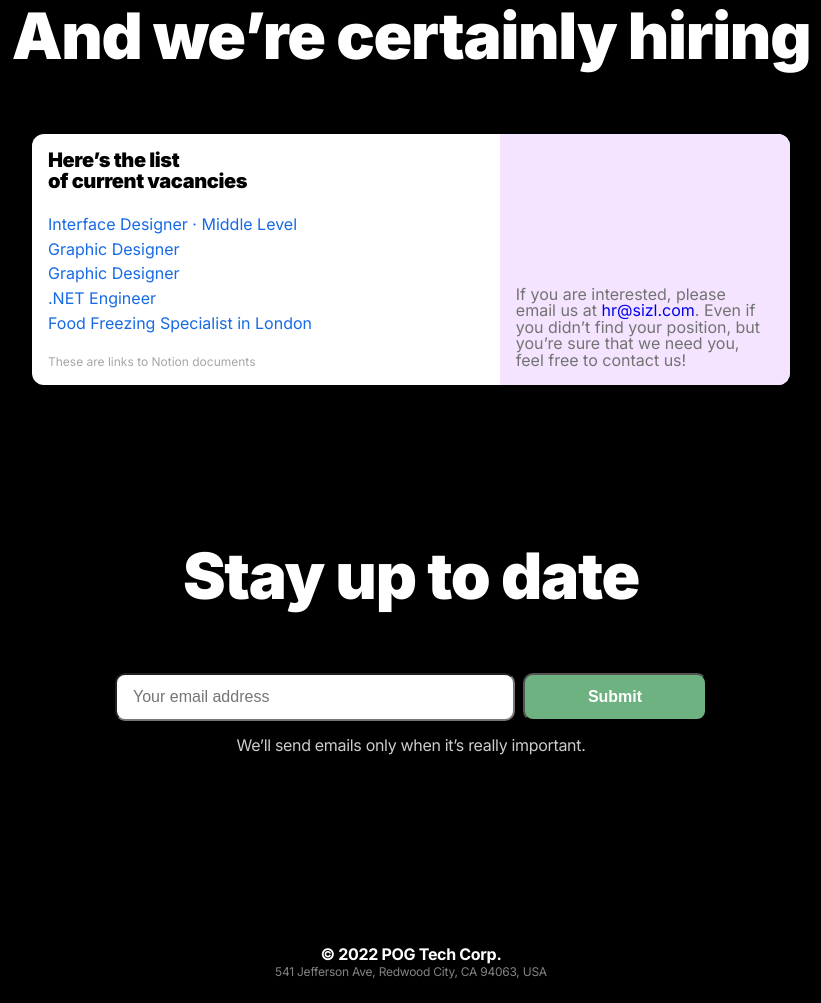
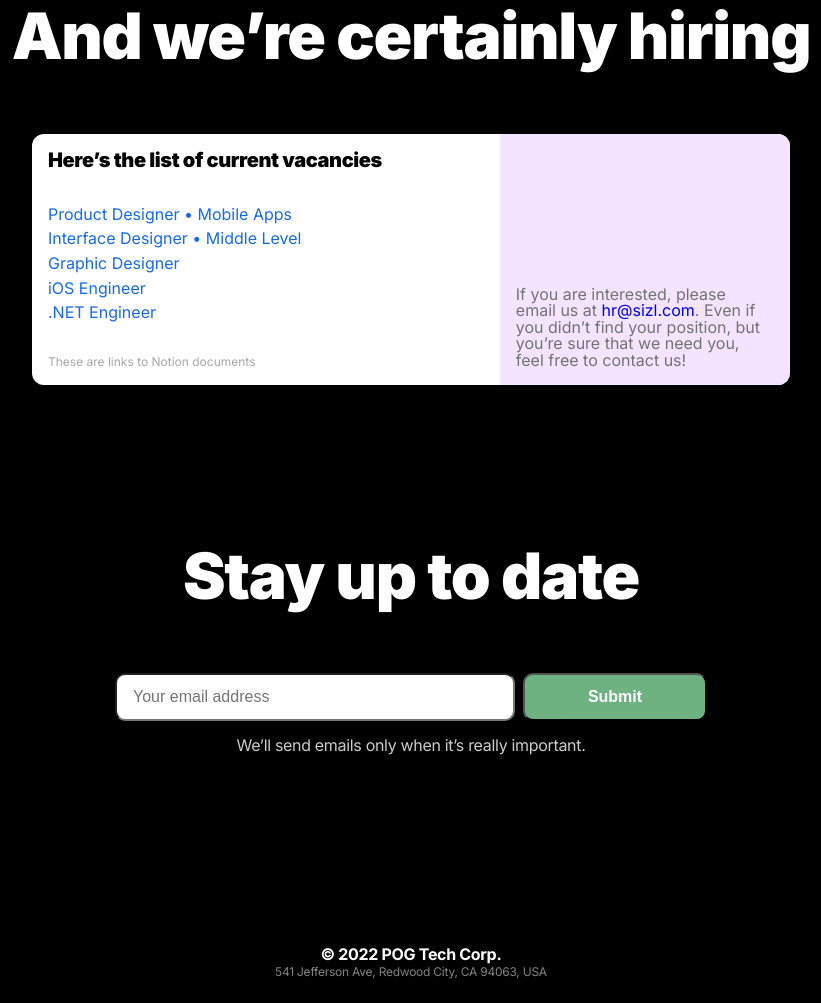
Before and after one commit to mmoresun/sizl, a plain HTML site: page index.html in a window 1280 px wide. Shown: the part 2471-3474 px from the top of the page, without its empty margins (229-1050 px from the left). Drawn offline with Linux system fonts and the light colour scheme.

Commit message:
fix: vacancies links added (deleted by mistake)

```diff
--- a/index.html
+++ b/index.html
@@ -262,15 +262,26 @@
                 <div class="hiring__announce">
 
                     <div class="hiring__announce_left">
-                        <p>Here’s the list </br>of current vacancies</p>
+                        <p>Here’s the list of current vacancies</p>
 
                         <div class="hiring__links">
 
-                            <a href="#" class="links__underline">Interface Designer · Middle Level</a>
-                            <a href="#" class="links__underline">Graphic Designer</a>
-                            <a href="#" class="links__underline">Graphic Designer</a>
-                            <a href="#" class="links__underline">.NET Engineer</a>
-                            <a href="#" class="links__underline">Food Freezing Specialist in London</a>
+
+                            <a target="_blank"
+                                href="https://sizl.notion.site/Product-Designer-Mobile-Apps-5ce443884a774021b9db9847599d791f"
+                                class="links__underline">Product Designer • Mobile Apps</a>
+                            <a target="_blank"
+                                href="https://sizl.notion.site/Interface-Designer-Middle-Level-e3af08d4266f46448d542601dee68df1"
+                                class="links__underline">Interface Designer • Middle Level</a>
+                            <a target="_blank"
+                                href="https://sizl.notion.site/Graphic-Designer-dec09369451242dc91d5becba90fc951"
+                                class="links__underline">Graphic Designer</a>
+                            <a target="_blank"
+                                href="https://sizl.notion.site/iOS-Engineer-c6196b98010945e9988026a9b8bfe696"
+                                class="links__underline">iOS Engineer</a>
+                            <a target="_blank"
+                                href="https://sizl.notion.site/NET-Engineer-6292da0a86564960b44536a0f09c1411"
+                                class="links__underline">.NET Engineer</a>
 
                         </div>
 
```
